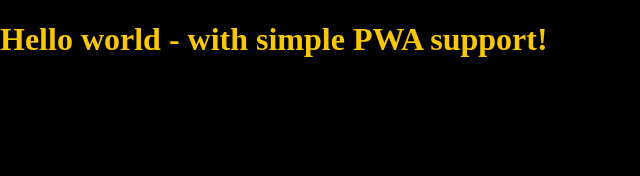
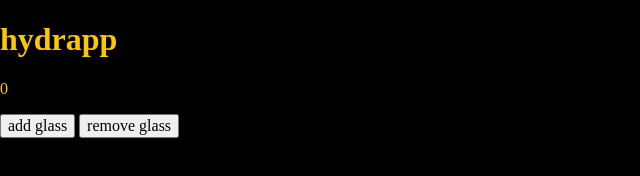
Before and after one commit to anastazjasta/hydrapp, a website: page src/content/index.html in a window 1280 px wide. Shown: the whole page, without its empty margins (0-640 px from the left). Drawn offline with nearby package versions, Linux system fonts and the light colour scheme; files that its build step writes are made by us from their sources.

Commit message:
feat: HTML structure

```diff
--- a/package.json
+++ b/package.json
@@ -36,7 +36,7 @@
     "gulp-postcss": "^8.0.0",
     "gulp-sass": "^4.0.2",
     "gulp-sourcemaps": "^2.6.5",
-    "node-sass": "^4.12.0",
+    "node-sass": "^4.13.1",
     "through2": "^3.0.1",
     "vinyl-named": "^1.1.0",
     "webpack": "^4.35.3",
--- a/src/content/index.html
+++ b/src/content/index.html
@@ -4,7 +4,7 @@
     <meta charset="UTF-8" />
     <meta name="viewport" content="width=device-width, initial-scale=1.0" />
     <meta http-equiv="X-UA-Compatible" content="ie=edge" />
-    <title>Site title</title>
+    <title>hydrapp</title>
     <meta name="description" content="Description" />
 
     <!-- Title -->
@@ -33,8 +33,14 @@
     <link rel="stylesheet" href="css/main.css" />
   </head>
   <body>
-    <h1>Hello world - with simple PWA support!</h1>
-
+    <main class = "main">
+      <h1 class = "heading">hydrapp</h1>
+      <div class = "glass">
+        <p class ="glass__counter">0</p>
+      </div>
+      <button class = "button button--add button--add-js">add glass</button>
+      <button class = "button button--remove button--remove-js">remove glass</button>
+    </main>
     <script src="js/main.js"></script>
   </body>
 </html>
```
Also changed, not shown: 1 other file.
